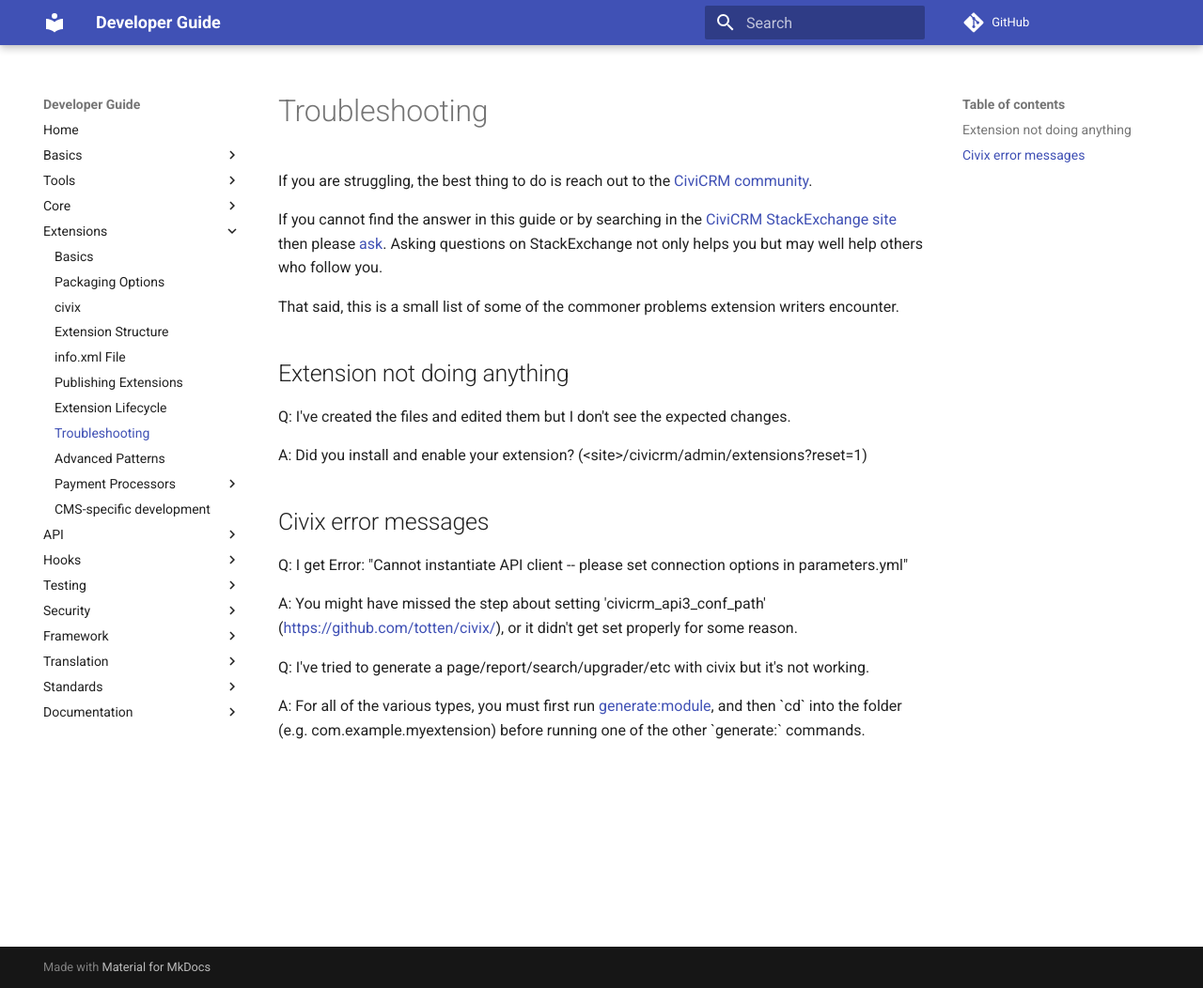
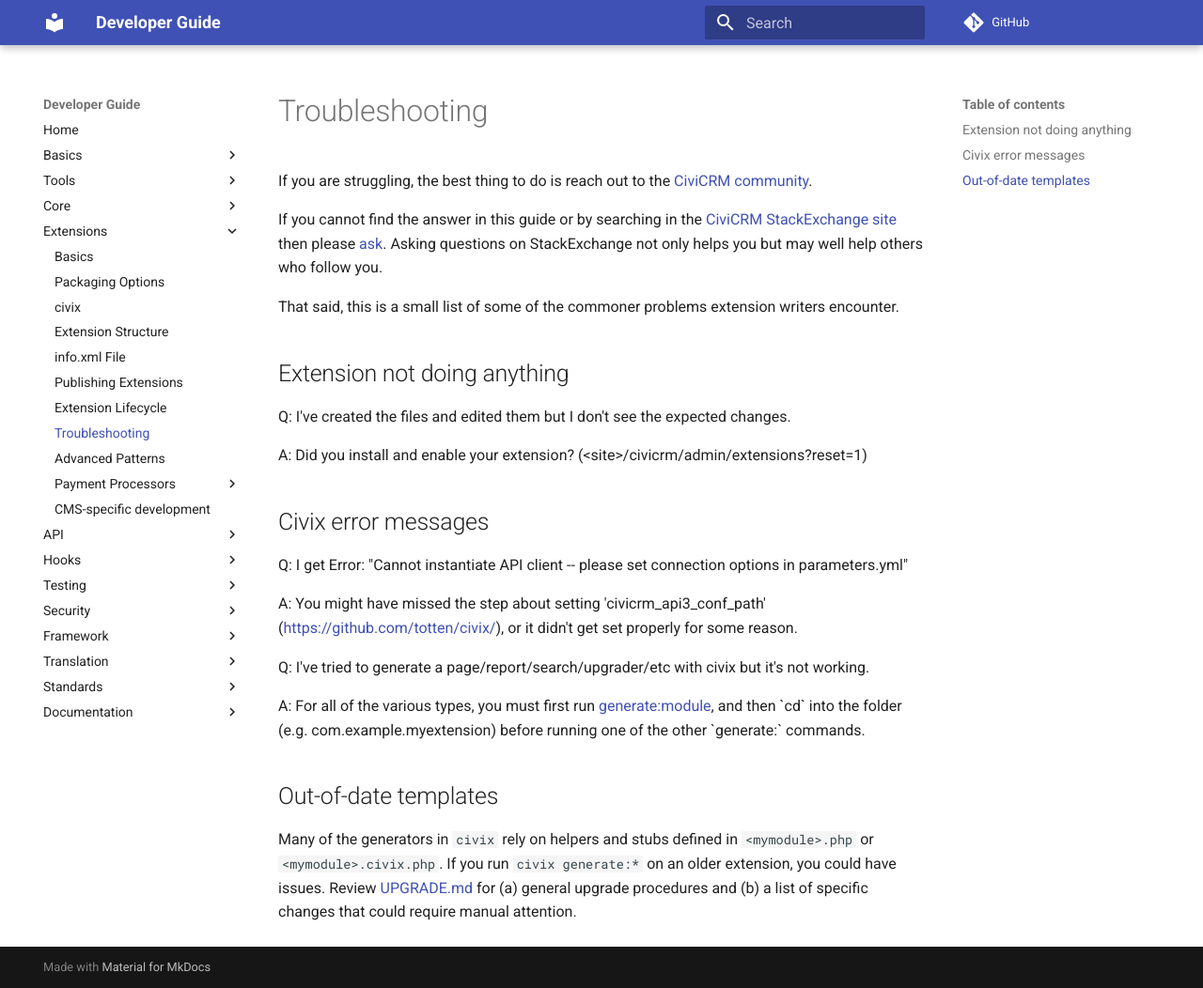
Before and after one commit to civicrm/civicrm-dev-docs, an MkDocs documentation site: the page built from docs/extensions/troubleshooting.md, in a window 1280 px wide and 1052 px high. Shown: the whole window at 94% size. Built offline with MkDocs 1.6.1 and Material for MkDocs 9.7.7, drawn with Linux system fonts in a browser that asks for light colours; comment, search, counter and statistics services are not loaded; old or Windows-style settings are respelled for this version of MkDocs.

Commit message:
extensions/troubleshooting.md - Add civix upgrade tip

```diff
--- a/docs/extensions/troubleshooting.md
+++ b/docs/extensions/troubleshooting.md
@@ -23,3 +23,9 @@
 Q: I've tried to generate a page/report/search/upgrader/etc with civix but it's not working.
 
 A: For all of the various types, you must first run [generate:module](http://generatemodule), and then \`cd\` into the folder (e.g. com.example.myextension) before running one of the other \`generate:\` commands.
+
+## Out-of-date templates
+
+Many of the generators in `civix` rely on helpers and stubs defined in `<mymodule>.php` or `<mymodule>.civix.php`. If you
+run `civix generate:*` on an older extension, you could have issues. Review [UPGRADE.md](https://github.com/totten/civix/blob/master/UPGRADE.md)
+for (a) general upgrade procedures and (b) a list of specific changes that could require manual attention.
```
